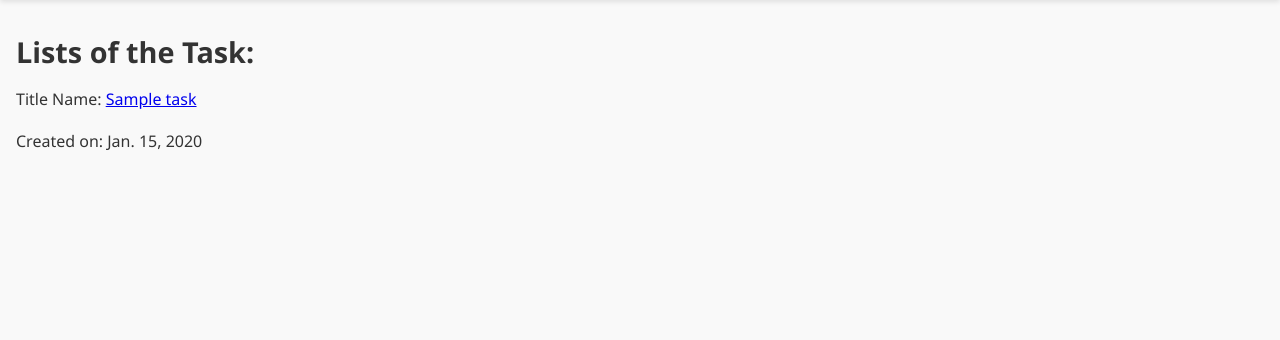
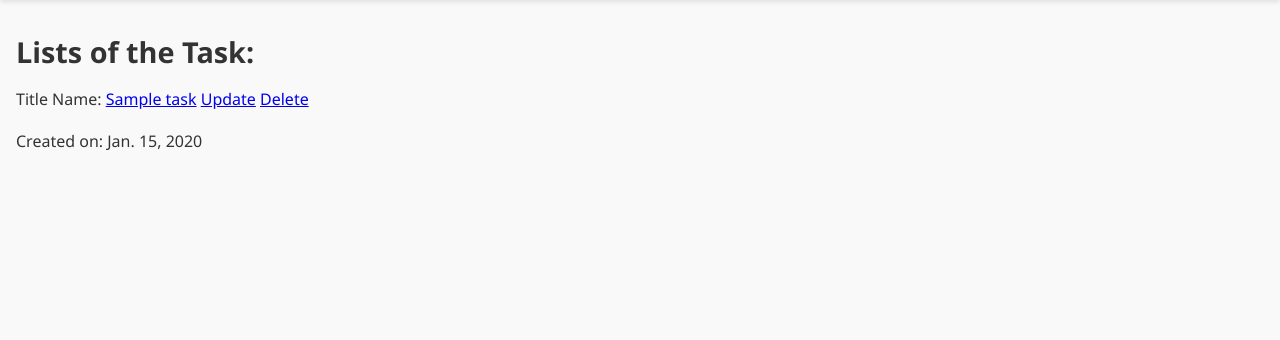
Before and after one commit to oye-san7osh/ToDo_App, a Django app: page /task/lists/ in a window 1280 px wide. Shown: the part 143-483 px from the top of the page. Run offline with Django 5.2, Linux system fonts and the light colour scheme; a user stored in the database is signed in; tables that the repository leaves empty hold one stand-in row (values such as "Sample post").

Commit message:
Updated task_list.hmtl

```diff
--- a/to_do_app/todo_task/templates/todo_task/task_list.html
+++ b/to_do_app/todo_task/templates/todo_task/task_list.html
@@ -8,7 +8,11 @@
     <h1>Lists of the Task: </h1>
     <p>
         {% for task in tasklists %}
-            <p>Title Name: <a href="{% url 'todo_task:task-detail' task.slug_link %}">{{task.event_name}}</a></p>
+            <p>Title Name:
+                <a href="{% url 'todo_task:task-detail' task.slug_link %}">{{task.event_name}}</a>
+                <a href="{% url 'todo_task:update-task' task.slug_link %}">Update</a>
+                <a href="{% url 'todo_task:delete-task' task.slug_link %}">Delete</a>
+            </p>
             <p>Created on: {{task.event_date}}</p>
         {% empty %}
         <p>No task found. </p>
```
